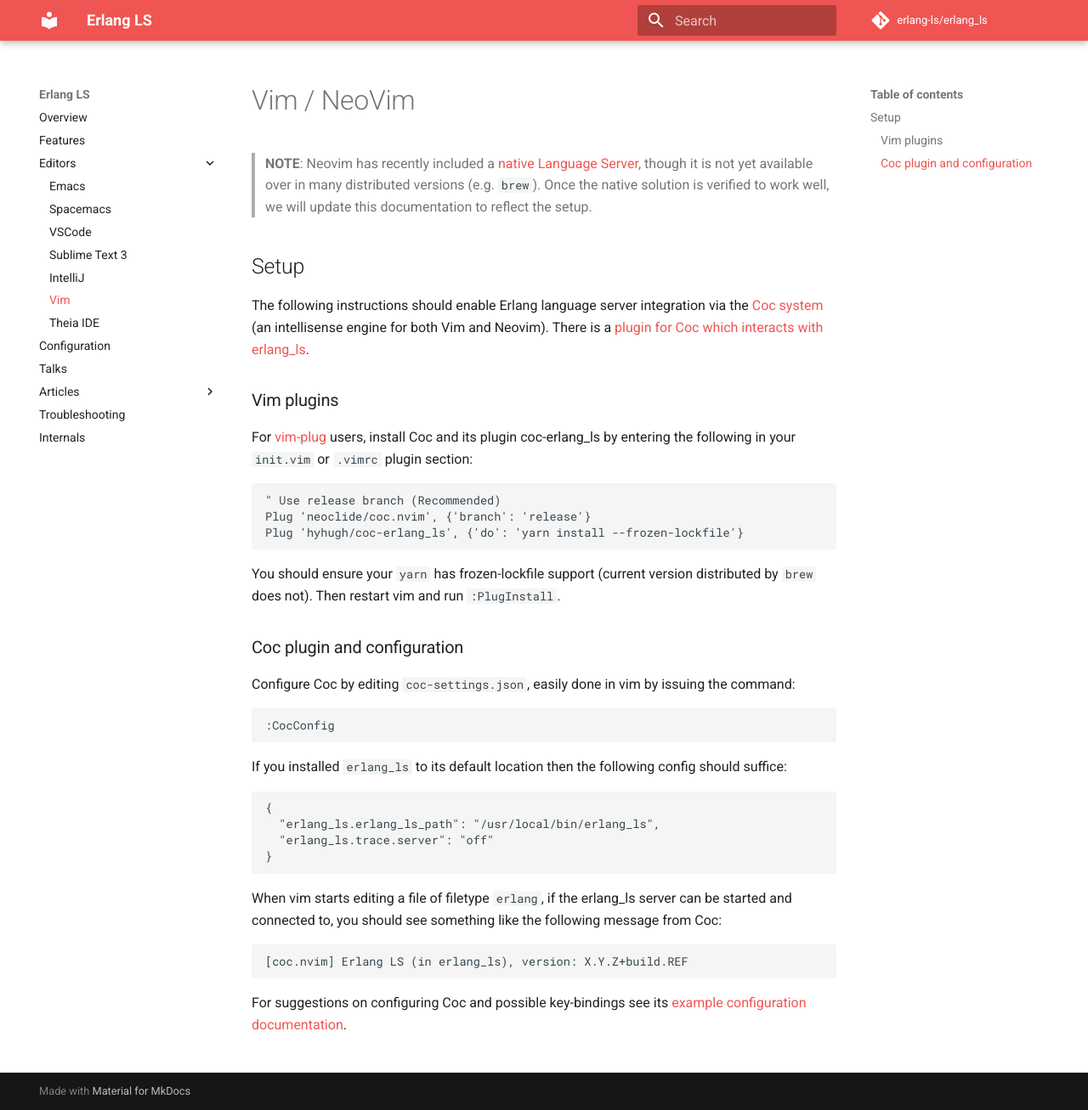
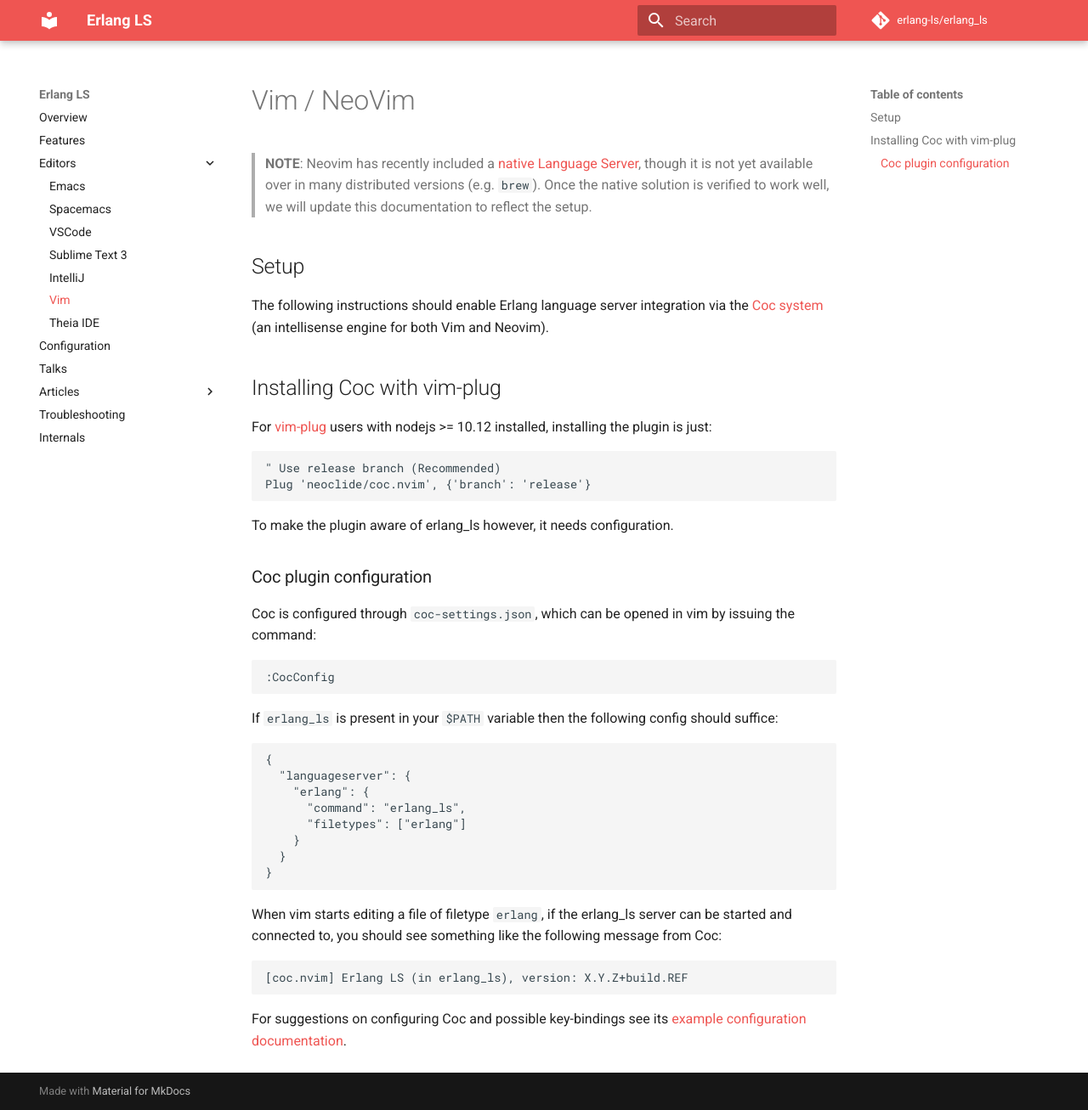
Before and after one commit to erlang-ls/erlang-ls.github.io, an MkDocs documentation site: the page built from docs/editors/vim.md, in a window 1280 px wide and 1307 px high. Shown: the whole window at 85% size. Built offline with MkDocs 1.6.1 and Material for MkDocs 9.7.7, drawn with Linux system fonts in a browser that asks for light colours; comment, search, counter and statistics services are not loaded.

Commit message:
[#26] Vim documentation update

````diff
--- a/docs/editors/vim.md
+++ b/docs/editors/vim.md
@@ -9,44 +9,42 @@
 
 The following instructions should enable Erlang language server integration via
 the [Coc system](https://github.com/neoclide/coc.nvim) (an intellisense engine
-for both Vim and Neovim). There is a [plugin for Coc which interacts with
-erlang_ls](https://github.com/hyhugh/coc-erlang_ls).
+for both Vim and Neovim).
 
+## Installing Coc with vim-plug
 
-### Vim plugins
-
-For [vim-plug](https://github.com/junegunn/vim-plug) users, install Coc and its
-plugin coc-erlang_ls by entering the following in your `init.vim` or `.vimrc`
-plugin section:
+For [vim-plug](https://github.com/junegunn/vim-plug) users with nodejs >= 10.12
+installed, installing the plugin is just:
 
 ```vim
 " Use release branch (Recommended)
 Plug 'neoclide/coc.nvim', {'branch': 'release'}
-Plug 'hyhugh/coc-erlang_ls', {'do': 'yarn install --frozen-lockfile'}
 ```
 
-You should ensure your `yarn` has frozen-lockfile support (current version
-distributed by `brew` does not). Then restart vim and run `:PlugInstall`.
+To make the plugin aware of erlang\_ls however, it needs configuration.
 
+### Coc plugin configuration
 
-### Coc plugin and configuration
-
-Configure Coc by editing `coc-settings.json`, easily done in vim by issuing the
-command:
+Coc is configured through `coc-settings.json`, which can be opened in vim by
+issuing the command:
 ```vim
 :CocConfig
 ```
 
-If you installed `erlang_ls` to its default location then the following config
+If `erlang_ls` is present in your `$PATH` variable then the following config
 should suffice:
 ```vim
 {
-  "erlang_ls.erlang_ls_path": "/usr/local/bin/erlang_ls",
-  "erlang_ls.trace.server": "off"
+  "languageserver": {
+    "erlang": {
+      "command": "erlang_ls",
+      "filetypes": ["erlang"]
+    }
+  }
 }
 ```
 
-When vim starts editing a file of filetype `erlang`, if the erlang_ls server
+When vim starts editing a file of filetype `erlang`, if the erlang\_ls server
 can be started and connected to, you should see something like the following
 message from Coc:
 
````
